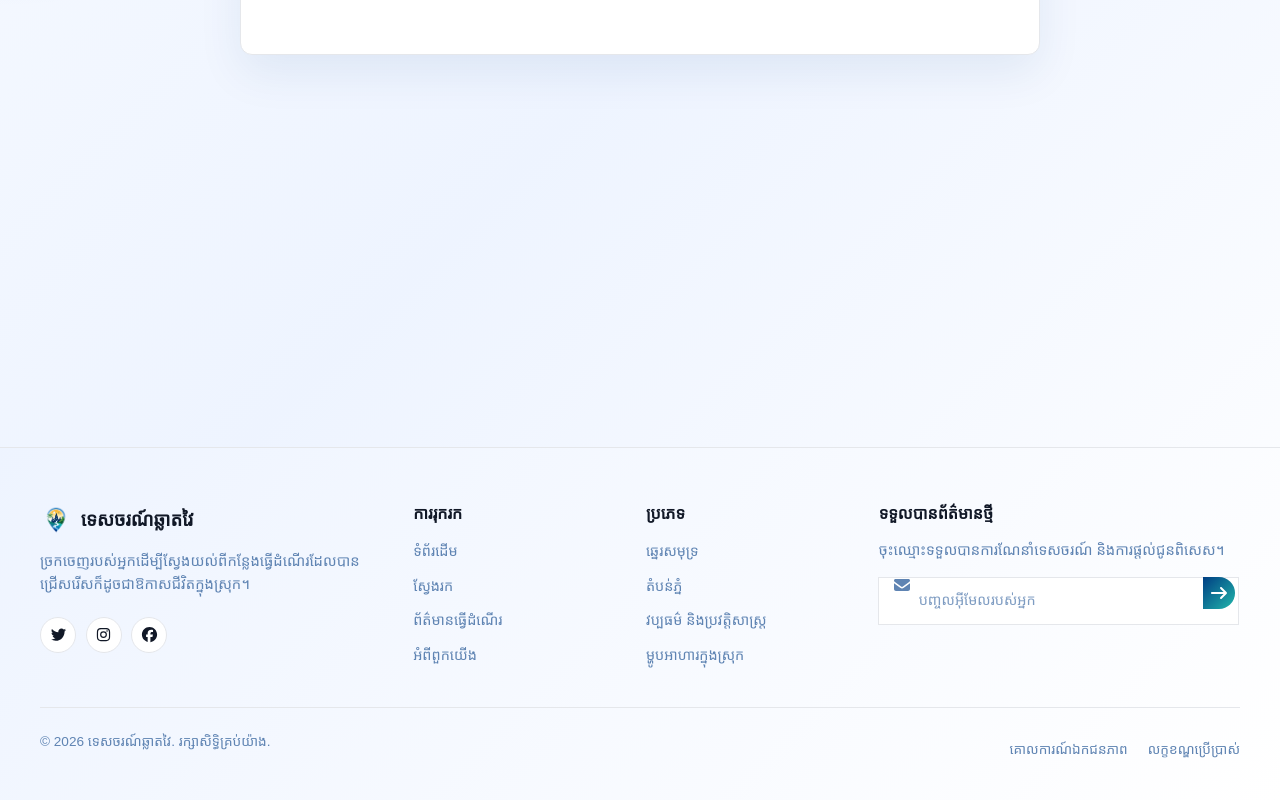
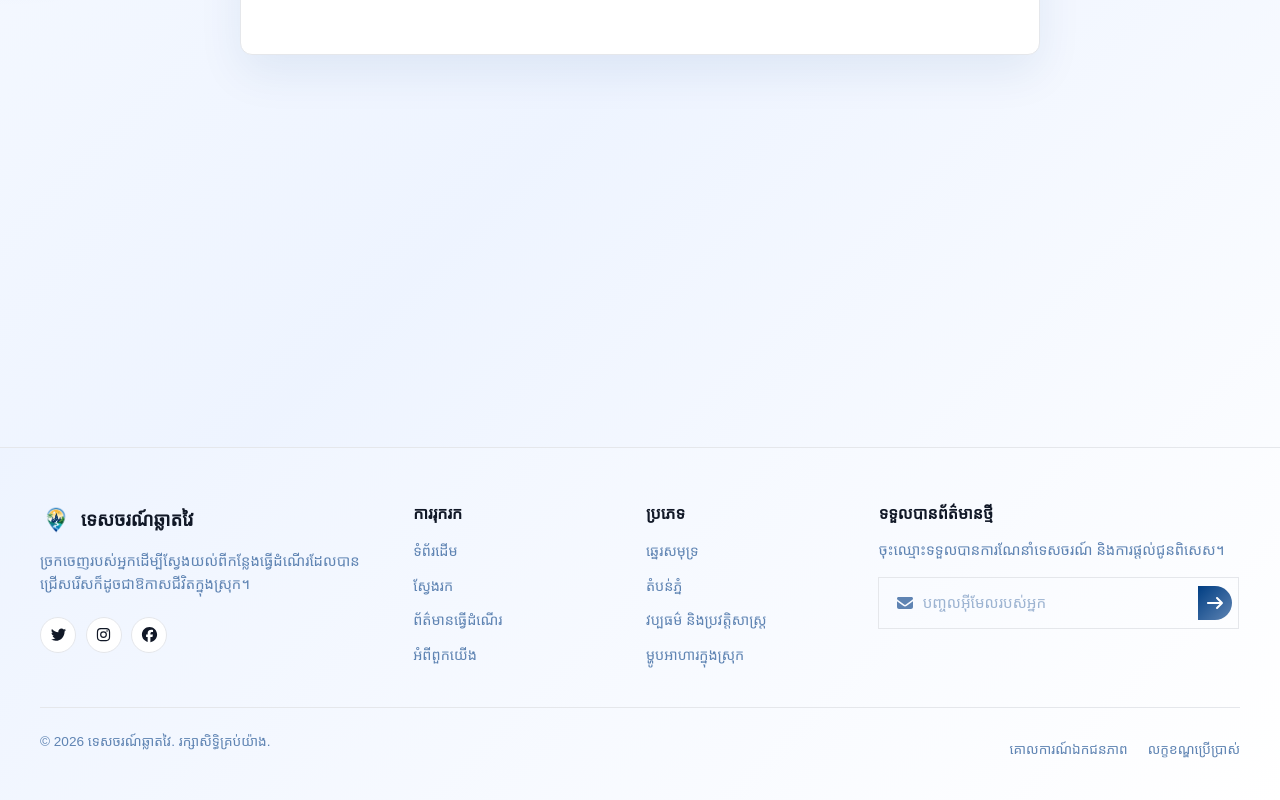
Before and after one commit to sreylinou6-sudo/Smart_Tourism_Website, a React (Vite) app: page /terms-and-conditions in a window 1280 px wide. Shown: the part 499-1299 px from the top of the page. Built offline with nearby package versions, Linux system fonts and the light colour scheme; a web font is replaced by a local one.

Commit message:
fix style on input email box

```diff
--- a/src/App.jsx
+++ b/src/App.jsx
@@ -26,7 +26,6 @@ function App() {
   }, [theme, language]);
 
   return (
-    /* បញ្ជូន language និង setLanguage ចូលទៅក្នុង LanguageProvider */
     <LanguageProvider language={language} setLanguage={setLanguage}>
       <AppRoutes theme={theme} setTheme={setTheme} language={language} setLanguage={setLanguage} />
     </LanguageProvider>
--- a/src/components/About.jsx
+++ b/src/components/About.jsx
@@ -11,9 +11,6 @@ import {
 } from '@fortawesome/free-solid-svg-icons';
 import { useLanguage } from '../context/LanguageContext';
 import '../styles/About.css';
-
-// nav.json/about.json អាចផ្ទុកតែ string សម្រាប់ icon (ឧ. "compass")
-// ដូច្នេះត្រូវ map string នោះទៅ FontAwesome icon object វិញនៅទីនេះ
 const iconMap = {
   compass: faCompass,
   leaf: faLeaf,
--- a/src/index.css
+++ b/src/index.css
@@ -18,7 +18,6 @@
   --border: #e5e7eb;
   --shadow: 0 18px 45px rgba(0, 62, 131, 0.08);
 }
-
 :root[data-theme='dark'] {
   color-scheme: dark;
   --bg: #111827;
@@ -39,7 +38,7 @@ html {
 body {
   margin: 0 !important;
   padding: 0 !important;
-  min-height: 100vh; /* ប្តូរពី min-height: 0 មក 100vh ដើម្បីឱ្យពេញកម្ពស់អេក្រង់ */
+  min-height: 100vh;
   font-family: 'Kantumruy Pro', 'Battambang', system-ui, sans-serif;
   background:
     radial-gradient(circle at top left, rgba(0, 62, 131, 0.14), transparent 28%),
--- a/src/styles/About.css
+++ b/src/styles/About.css
@@ -1,6 +1,4 @@
-/* ==========================================
-   ABOUT PAGE STYLES (WITH DARK MODE FIX)
-   ========================================== */
+
 .about-page {
   min-height: 100vh;
   padding: 3rem 1.5rem 5rem;
@@ -18,8 +16,6 @@
   margin: 0 auto 2rem;
   grid-template-columns: 1.1fr 0.9fr;
 }
-
-/* Base Card Style using CSS Variables for Dark/Light Mode */
 .about-hero-content,
 .about-hero-panel,
 .about-card,
@@ -36,7 +32,6 @@
 .about-hero-content {
   padding: 2rem;
 }
-
 .about-badge {
   display: inline-flex;
   margin-bottom: 0.8rem;
@@ -173,20 +168,17 @@
 .faq-item:hover {
   border-color: var(--accent);
 }
-
 .faq-question {
   display: flex;
   justify-content: space-between;
   align-items: center;
 }
-
 .faq-question h4 {
   margin: 0;
   font-size: 1rem;
   font-weight: 700;
   color: var(--text-strong);
 }
-
 .faq-icon {
   color: var(--text-muted);
   transition: transform 0.3s ease;
@@ -254,11 +246,6 @@
   box-shadow: 0 8px 20px rgba(47, 143, 102, 0.35);
 }
 
-/* ==========================================
-   DARK MODE OVERRIDES & MEDIA QUERIES
-   ========================================== */
-
-/* Supporting explicit dark class or attribute if used */
 [data-theme="dark"] .about-page,
 .dark .about-page {
   background:
@@ -271,7 +258,8 @@
 [data-theme="dark"] .about-section,
 .dark .about-hero-content,
 .dark .about-card,
-.dark .about-section {
+.dark .about-section,
+.dark .about-badge {
   background: rgba(30, 41, 59, 0.7);
   border-color: rgba(255, 255, 255, 0.1);
 }
--- a/src/styles/Footer.css
+++ b/src/styles/Footer.css
@@ -1,6 +1,4 @@
-/* ==========================================
-   FOOTER STYLES
-   ========================================== */
+
 .footer {
   background: linear-gradient(135deg, var(--surface-alt), var(--surface));
   color: var(--text-muted);
@@ -87,7 +85,6 @@
   font-weight: 700;
   margin: 0 0 1rem;
 }
-
 .footer-links {
   list-style: none;
   padding: 0;
@@ -96,7 +93,6 @@
   flex-direction: column;
   gap: 0.65rem;
 }
-
 .footer-links a {
   color: var(--text-muted);
   font-size: 0.9rem;
@@ -107,7 +103,6 @@
 .footer-links a:hover {
   color: var(--color-teal);
 }
-
 /* Newsletter Input Section */
 .newsletter-text {
   font-size: 0.92rem;
@@ -130,48 +125,76 @@
   pointer-events: none;
 }
 
+/* Newsletter Input Section */
+.newsletter-text {
+  font-size: 0.92rem;
+  line-height: 1.5;
+  color: var(--text-muted);
+  margin-bottom: 1rem;
+}
+
+.input-group {
+  position: relative;
+  display: flex;
+  align-items: center;
+  width: 100%;
+}
+.input-icon {
+  position: absolute;
+  left: 1rem;
+  top: 50%;
+  transform: translateY(-50%);
+  color: var(--text-muted);
+  pointer-events: none;
+  display: flex;
+  align-items: center;
+}
+
 .newsletter-input {
   width: 100%;
-  padding: 0.75rem 2.8rem 0.75rem 2.5rem;
-  background: var(--surface);
+  padding: 0.85rem 3rem 0.85rem 2.75rem; /* Increased padding slightly for Khmer text comfort */
+  background: rgba(255, 255, 255, 0.03); /* Soft subtle dark background fallback */
   border: 1px solid var(--border);
-  border-radius: 999px;
+  border-radius: 50px; /* Clean pill shape */
   color: var(--text-strong);
-  font-size: 0.9rem;
+  font-size: 0.95rem;
   outline: none;
-  transition: border-color 0.2s ease;
+  transition: all 0.25s ease;
 }
 
 .newsletter-input::placeholder {
   color: var(--text-muted);
-  opacity: 0.8;
+  opacity: 0.6;
 }
 
 .newsletter-input:focus {
   border-color: var(--color-teal);
+  box-shadow: 0 0 0 3px rgba(0, 150, 136, 0.15); /* Soft outer glow on focus */
+  background: rgba(255, 255, 255, 0.05);
 }
 
 .newsletter-btn {
   position: absolute;
-  right: 0.3rem;
-  background: linear-gradient(135deg, var(--accent) 0%, var(--color-teal) 100%);
+  right: 0.5rem;
+  top: 50%;
+  transform: translateY(-50%);
+  background: linear-gradient(135deg, var(--accent) 0%, var(--color-input) 100%);
   border: none;
   color: #ffffff;
-  width: 32px;
-  height: 32px;
+  width: 34px;
+  height: 34px;
   border-radius: 50%;
   cursor: pointer;
   display: flex;
   align-items: center;
   justify-content: center;
-  transition: transform 0.2s ease;
+  transition: all 0.2s ease;
+}
+.newsletter-btn:hover {
+  transform: translateY(-50%) scale(1.05);
+  box-shadow: 0 4px 12px rgba(6, 1, 66, 0.3);
 }
 
-.newsletter-btn:hover {
-  transform: scale(1.05);
-}
-
-/* Footer Bottom / Copyright Bar */
 .footer-bottom {
   display: flex;
   flex-direction: column;
```
